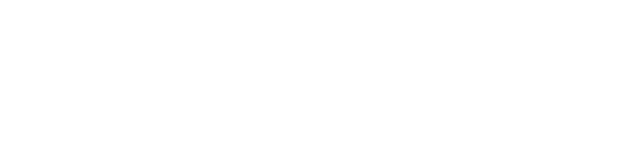
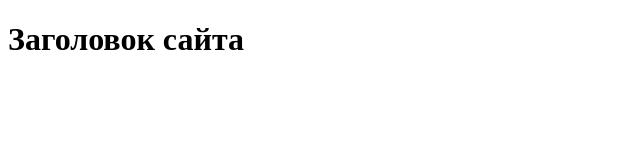
Before and after one commit to Qvitm/test3, a plain HTML site: page index.html in a window 1280 px wide. Shown: the whole page, without its empty margins (0-640 px from the left). Drawn offline with Linux system fonts and the light colour scheme.

Commit message:
Заголовк сайта был добавлен

```diff
--- a/index.html
+++ b/index.html
@@ -6,6 +6,6 @@
     <title>Document</title>
 </head>
 <body>
-
+    <h1>Заголовок сайта</h1>
 </body>
 </html>
```
